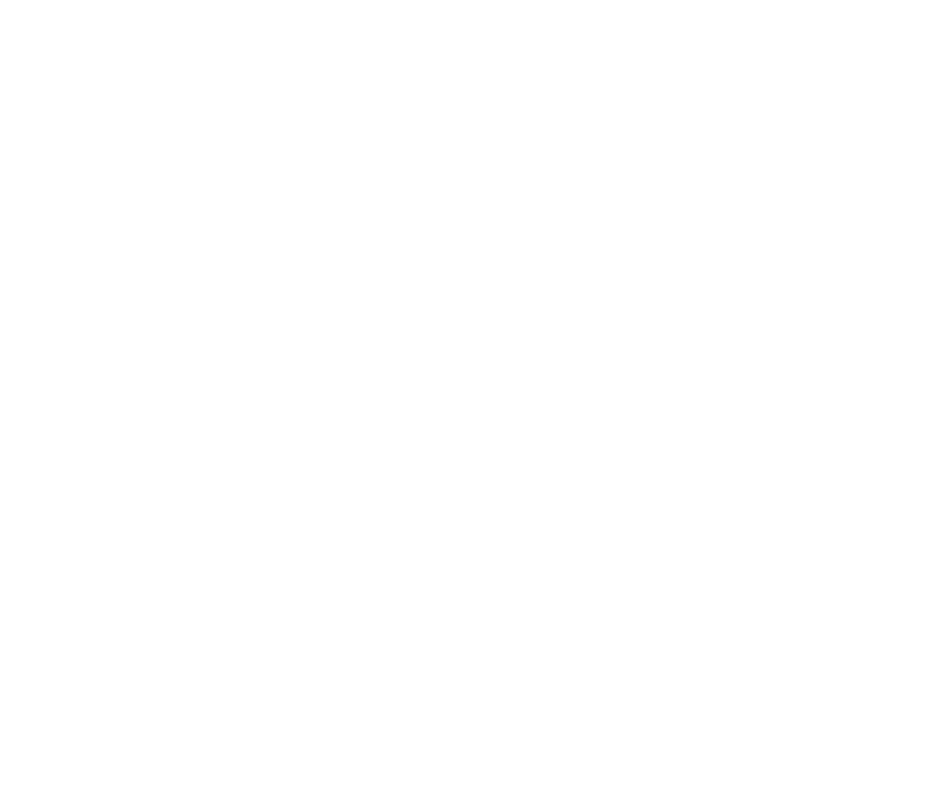
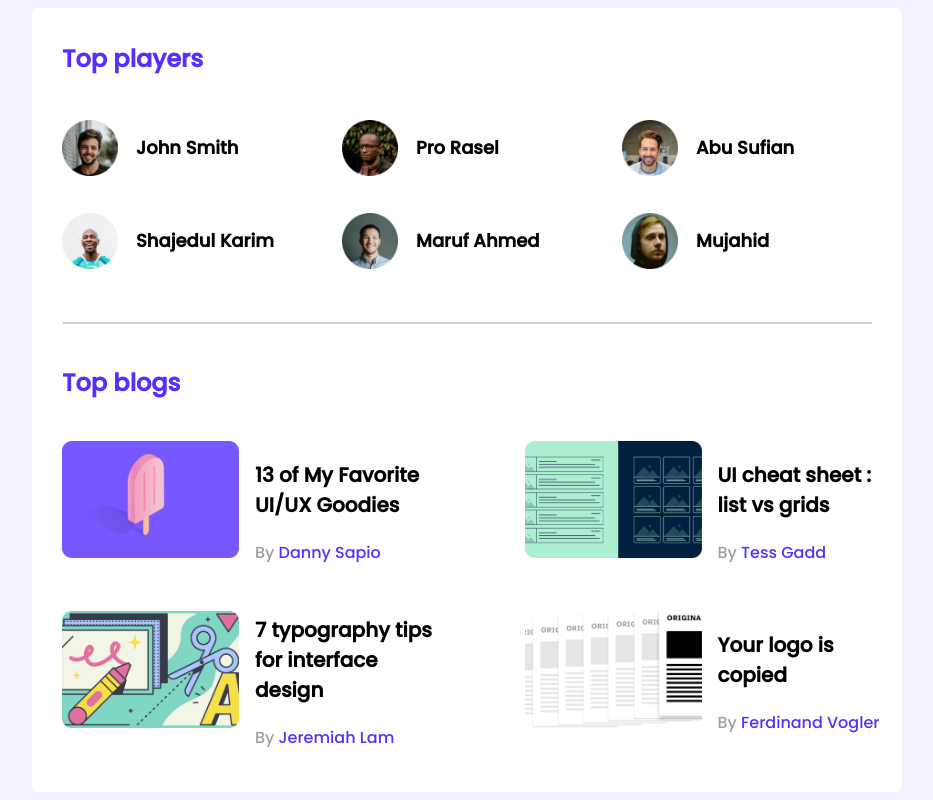
Before and after one commit to mubashwirphero1/leader-board-css3, a plain HTML site: page index.html in a window 1280 px wide. Shown: the whole page, without its empty margins (173-1106 px from the left). Drawn offline with Linux system fonts and the light colour scheme.

Commit message:
code updated

```diff
--- a/index.html
+++ b/index.html
@@ -11,7 +11,87 @@
 </head>
 
 <body>
+    <!-- Header section -->
+    <header>
 
+    </header>
+    <!-- Main section -->
+    <main>
+        <!-- Top-players and Top blogs -->
+        <section class="container">
+            <div class="top-players">
+                <h2 class="section-title">Top players</h2>
+                <div class="players">
+                    <div class="player">
+                        <img src="images/players/player-1.png" alt="Image of a top player">
+                        <h3 class="player-name">John Smith</h3>
+                    </div>
+                    <div class="player">
+                        <img src="images/players/player-2.png" alt="Image of a top player">
+                        <h3 class="player-name">Pro Rasel</h3>
+                    </div>
+                    <div class="player">
+                        <img src="images/players/player-3.png" alt="Image of a top player">
+                        <h3 class="player-name">Abu Sufian</h3>
+                    </div>
+                    <div class="player">
+                        <img src="images/players/player-4.png" alt="Image of a top player">
+                        <h3 class="player-name">Shajedul Karim</h3>
+                    </div>
+                    <div class="player">
+                        <img src="images/players/player-5.png" alt="Image of a top player">
+                        <h3 class="player-name">Maruf Ahmed</h3>
+                    </div>
+                    <div class="player">
+                        <img src="images/players/player-6.png" alt="Image of a top player">
+                        <h3 class="player-name">Mujahid</h3>
+                    </div>
+                </div>
+            </div>
+            <hr>
+            <div class="top-blogs">
+                <h2 class="section-title">Top blogs</h2>
+                <article class="blogs">
+                    <div class="blog">
+                        <div class="blog-thumbnail">
+                            <img src="images/blogs/blog-1.png" alt="Image of first article">
+                        </div>
+                        <div class="blog-info">
+                            <h3 class="blog-title">13 of My Favorite UI/UX Goodies</h3>
+                            <div class="blog-athour">By <a href="">Danny Sapio</a></div>
+                        </div>
+                    </div>
+                    <div class="blog">
+                        <div class="blog-thumbnail">
+                            <img src="images/blogs/blog-2.png" alt="Image of second article">
+                        </div>
+                        <div class="blog-info">
+                            <h3 class="blog-title">UI cheat sheet : list vs grids</h3>
+                            <div class="blog-athour">By <a href="">Tess Gadd</a></div>
+                        </div>
+                    </div>
+                    <div class="blog">
+                        <div class="blog-thumbnail">
+                            <img src="images/blogs/blog-3.png" alt="Image of third article">
+                        </div>
+                        <div class="blog-info">
+                            <h3 class="blog-title">7 typography tips for interface design</h3>
+                            <div class="blog-athour">By <a href="">Jeremiah Lam</a></div>
+                        </div>
+                    </div>
+                    <div class="blog">
+                        <div class="blog-thumbnail">
+                            <img src="images/blogs/blog-4.png" alt="Image of fourth article">
+                        </div>
+                        <div class="blog-info">
+                            <h3 class="blog-title">Your logo is copied</h3>
+                            <div class="blog-athour">By <a href="">Ferdinand Vogler</a></div>
+                        </div>
+                    </div>
+                </article>
+            </div>
+        </section>
+    </main>
 </body>
 
 </html>
--- a/styles/style.css
+++ b/styles/style.css
@@ -0,0 +1,79 @@
+/* Fonts */
+@import url('https://fonts.googleapis.com/css2?family=Poppins:wght@500&display=swap');
+/* Common styles and utilities */
+body{
+    background-color: #F3F1FF;
+    font-family: 'Poppins', sans-serif;
+}
+main{
+    display: flex;
+    justify-content: center;
+}
+.container{
+    width: 870px;
+    background-color: #fff;
+    border-radius: 5px;
+}
+hr{
+    border: 1px solid #D1D1D1;
+    width: 807px;
+}
+/* Top players style  */
+.top-players{
+    padding: 33px 0 42px 30px;
+}
+.section-title{
+    font-size: 24px;
+    color: #562EFF;
+    margin-top: 0;
+    margin-bottom: 40px;
+}
+.players{
+    display: grid;
+    grid-template-columns: repeat(3 ,1fr);
+    grid-row-gap: 30px;
+}
+.player{
+    display: flex;
+    align-items: center;
+}
+.player img{
+    width: 56px;
+    height: 56px;
+}
+.player-name{
+    font-size: 18px;
+    margin-left: 18px;
+}
+/* Top blogs styles */
+.top-blogs{
+    padding: 33px 0 42px 30px;
+}
+.blogs{
+    display: grid;
+    grid-template-columns: repeat(2 ,1fr);
+    grid-row-gap: 30px;
+    grid-column-gap: 85px;
+}
+.blog{
+    display: flex;
+    align-items: center;
+}
+.blog .blog-thumbnail img{
+    width: 177px;
+    height: 117px;
+}
+.blog-info{
+    margin-left: 16px;
+}
+.blog-title{
+    font-size: 20px;
+}
+.blog-athour{
+    font-size: 16px;
+    color: #9F9F9F;
+}
+.blog-athour a{
+    color: #562EFF;
+    text-decoration: none;
+}
```
Also changed, not shown: pages/athour.html (added).
